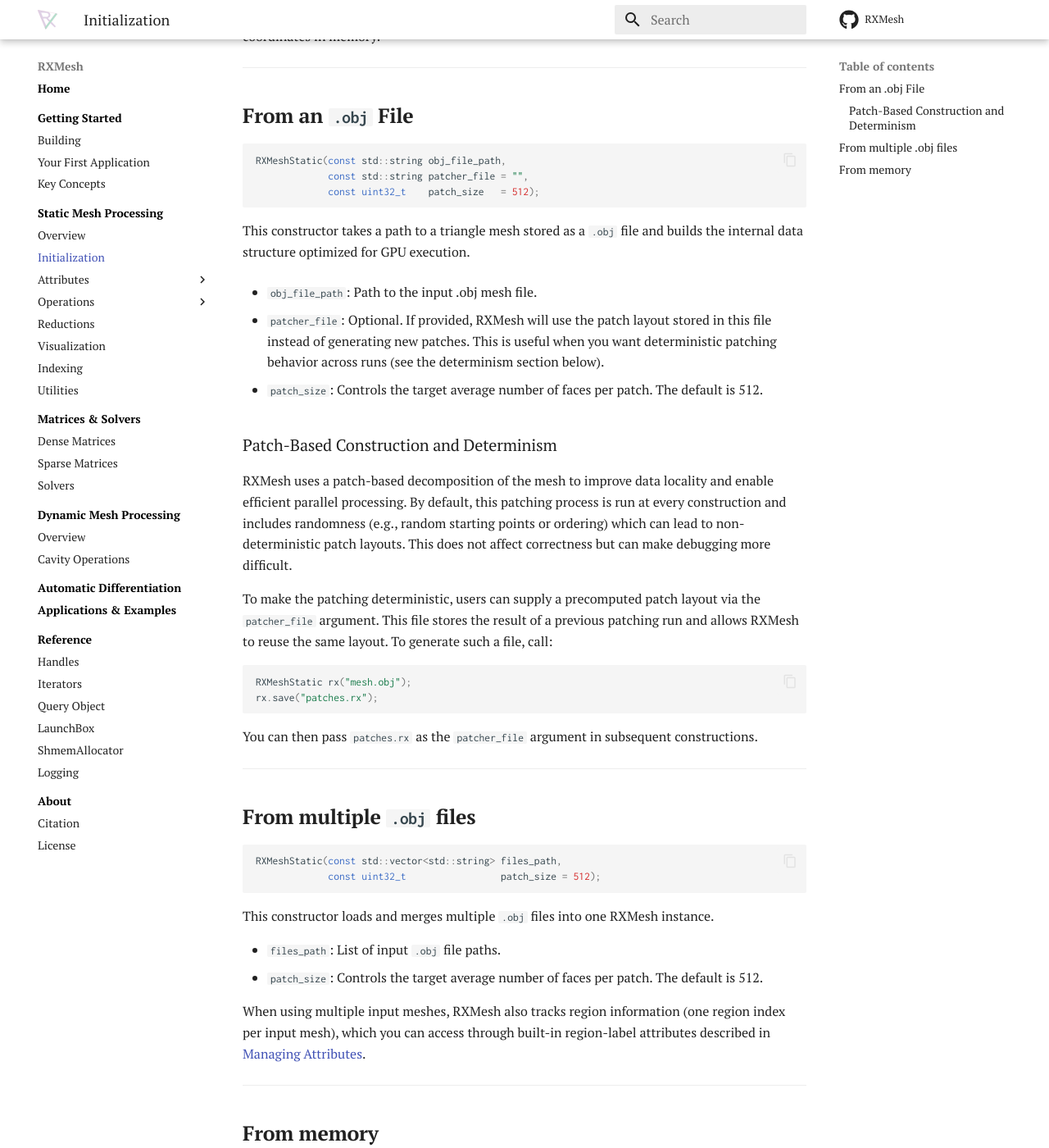
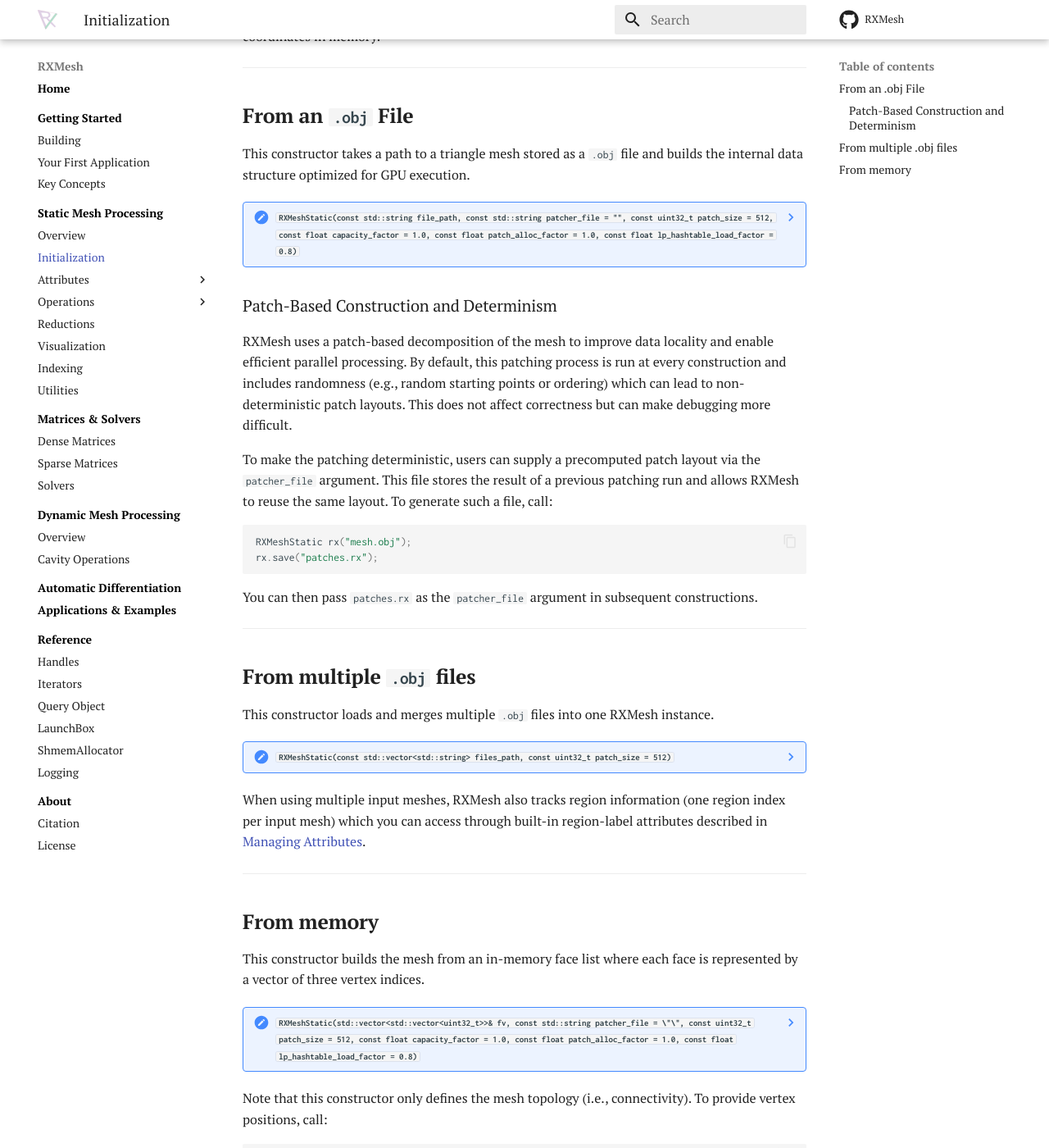
Before and after one commit to Ahdhn/RXMeshDocs, an MkDocs documentation site: the page built from docs/rxmesh/initialization.md, in a window 1280 px wide and 1400 px high, scrolled down 199 px. Shown: the whole window at 82% size. Built offline with MkDocs 1.6.1 and Material for MkDocs 9.7.7, drawn with Linux system fonts in a browser that asks for light colours; comment, search, counter and statistics services are not loaded; some of the changed text lies outside the part shown.

Commit message:
Update initialization.md

````diff
--- a/docs/rxmesh/initialization.md
+++ b/docs/rxmesh/initialization.md
@@ -6,19 +6,18 @@
 
 ## **From an `.obj` File**
 
-```cpp
-RXMeshStatic(const std::string obj_file_path,
-             const std::string patcher_file = "",
-             const uint32_t    patch_size   = 512);
-```
-
 This constructor takes a path to a triangle mesh stored as a `.obj` file and builds the internal data structure optimized for GPU execution.
 
-- `obj_file_path`: Path to the input .obj mesh file.
+??? note "`RXMeshStatic(const std::string file_path, const std::string patcher_file = "", const uint32_t patch_size = 512, const float capacity_factor = 1.0, const float patch_alloc_factor = 1.0, const float lp_hashtable_load_factor = 0.8)`"
+    - `file_path`: Path to the input `.obj` file.
+    - `patcher_file` (optional): Path to a previously saved patch layout (`rx.save(...)`) to restore deterministic patch assignment.
+    - `patch_size` (optional): Target average number of faces per patch (default: `512`).
 
-- `patcher_file`: Optional. If provided, RXMesh will use the patch layout stored in this file instead of generating new patches. This is useful when you want deterministic patching behavior across runs (see the determinism section below).
+    The following parameters are only relevant to `RXMeshDynamic` which inherits from `RXMeshStatic`
 
-- `patch_size`: Controls the target average number of faces per patch. The default is 512.
+    - `capacity_factor` (optional): Extra per-patch storage headroom before slicing/splitting is needed (default: `1.0`).
+    - `patch_alloc_factor` (optional): Extra global patch allocation headroom beyond the initial k-means patch count (default: `1.0`).
+    - `lp_hashtable_load_factor` (optional): Load factor for the hashtable used for mapping non-owned elements to their owner `(patch_id, local_id)` (default: `0.8`).
 
 ### Patch-Based Construction and Determinism
 RXMesh uses a patch-based decomposition of the mesh to improve data locality and enable efficient parallel processing. By default, this patching process is run at every construction and includes randomness (e.g., random starting points or ordering) which can lead to non-deterministic patch layouts. This does not affect correctness but can make debugging more difficult.
@@ -35,32 +34,30 @@ You can then pass `patches.rx` as the `patcher_file` argument in subsequent cons
 
 ## **From multiple `.obj` files**
 
-```cpp
-RXMeshStatic(const std::vector<std::string> files_path,
-             const uint32_t                 patch_size = 512);
-```
-
 This constructor loads and merges multiple `.obj` files into one RXMesh instance.
 
-- `files_path`: List of input `.obj` file paths.
-- `patch_size`: Controls the target average number of faces per patch. The default is 512.
+??? note "`RXMeshStatic(const std::vector<std::string> files_path, const uint32_t patch_size = 512)`"
+    - `files_path`: List of input `.obj` file paths.
+    - `patch_size` (optional): Target average number of faces per patch (default: `512`).
 
-When using multiple input meshes, RXMesh also tracks region information (one region index per input mesh), which you can access through built-in region-label attributes described in [Managing Attributes](managing_attributes.md#built-in-attributes).
+When using multiple input meshes, RXMesh also tracks region information (one region index per input mesh) which you can access through built-in region-label attributes described in [Managing Attributes](managing_attributes.md#built-in-attributes).
 
 ---
 
 ## **From memory**
-```cpp
-RXMeshStatic(std::vector<std::vector<uint32_t>>& fv,
-             const std::string patcher_file = "",
-             const uint32_t    patch_size   = 512);
-```
 
 This constructor builds the mesh from an in-memory face list where each face is represented by a vector of three vertex indices.
 
-- `fv`: Face list. Each entry contains the three vertex indices for one triangle.
+??? note "`RXMeshStatic(std::vector<std::vector<uint32_t>>& fv, const std::string patcher_file = \"\", const uint32_t patch_size = 512, const float capacity_factor = 1.0, const float patch_alloc_factor = 1.0, const float lp_hashtable_load_factor = 0.8)`"
+    - `fv`: Face list (triangle connectivity). Each entry is a vector of three vertex indices.
+    - `patcher_file` (optional): Path to a previously saved patch layout for deterministic patch assignment.
+    - `patch_size` (optional): Target average number of faces per patch (default: `512`).
 
-- `patcher_file`, `patch_size`: Same as above.
+    The following parameters are only relevant to `RXMeshDynamic` which inherits from `RXMeshStatic`
+
+    - `capacity_factor` (optional): Extra per-patch storage headroom before slicing/splitting is needed (default: `1.0`).
+    - `patch_alloc_factor` (optional): Extra global patch allocation headroom beyond the initial k-means patch count (default: `1.0`).
+    - `lp_hashtable_load_factor` (optional): Load factor for the hashtable used for mapping non-owned elements to their owner `(patch_id, local_id)` (default: `0.8`).
 
 Note that this constructor only defines the mesh topology (i.e., connectivity). To provide vertex positions, call:
 
@@ -68,5 +65,3 @@ Note that this constructor only defines the mesh topology (i.e., connectivity).
 rx.add_vertex_coordinates(std::vector<std::vector<float>>& vertex_coords);
 ```
 Here, `vertex_coords[i]` should be a 3-element vector containing the 3D position of vertex `i`.
-
-Both constructors create an internal mesh representation suitable for attribute management, kernel launches, and connectivity queries. The choice between them depends on whether the input mesh is available as a file or already loaded into memory.
````
